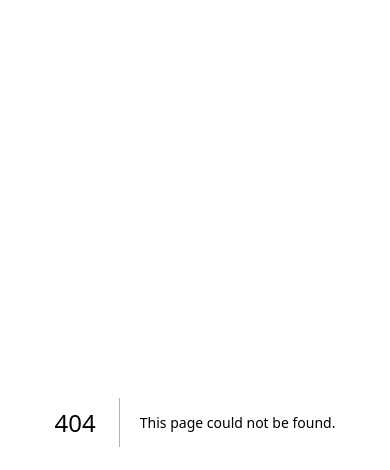
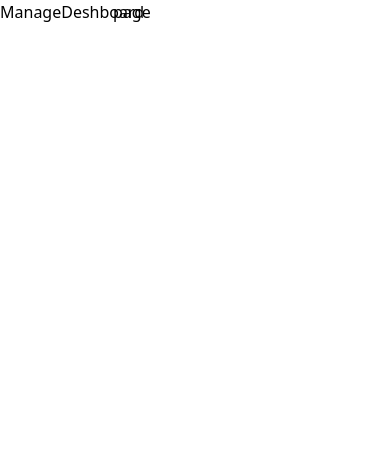
Before and after one commit to MkeyhaniM/chat-box, a Next.js app in the folder frontend/chat-box/: page /chat-box in a window 390 px wide. Before the commit this address had no page. Shown: the top 470 px of the page. Built offline with nearby package versions, Linux system fonts and the light colour scheme.

Commit message:
feat: create chatbox page and create a breakpoints for chat and manage chat

```diff
--- /dev/null
+++ b/frontend/chat-box/app/chat-box/layout.tsx
@@ -0,0 +1,16 @@
+import React from "react";
+
+import {ManageDeshboard} from "@/src/components";
+
+const layout = ({children}: {children: React.ReactNode}) => {
+  return (
+    <section className="flex w-full justify-between gap-x-12">
+      <div className="w-2/12">
+        <ManageDeshboard />
+      </div>
+      <div className="w-10/12">{children}</div>
+    </section>
+  );
+};
+
+export default layout;
--- /dev/null
+++ b/frontend/chat-box/app/chat-box/page.tsx
@@ -0,0 +1,7 @@
+import React from "react";
+
+const page = () => {
+  return <div>page</div>;
+};
+
+export default page;
--- /dev/null
+++ b/frontend/chat-box/src/components/ManageDeshboard.tsx
@@ -0,0 +1,5 @@
+const ManageDeshboard = () => {
+  return <div>ManageDeshboard</div>;
+};
+
+export default ManageDeshboard;
--- a/frontend/chat-box/src/components/index.ts
+++ b/frontend/chat-box/src/components/index.ts
@@ -1,3 +1,4 @@
 import NavbarHome from "./NavbarHome";
+import ManageDeshboard from "./ManageDeshboard";
 
-export {NavbarHome};
+export {NavbarHome, ManageDeshboard};
```
